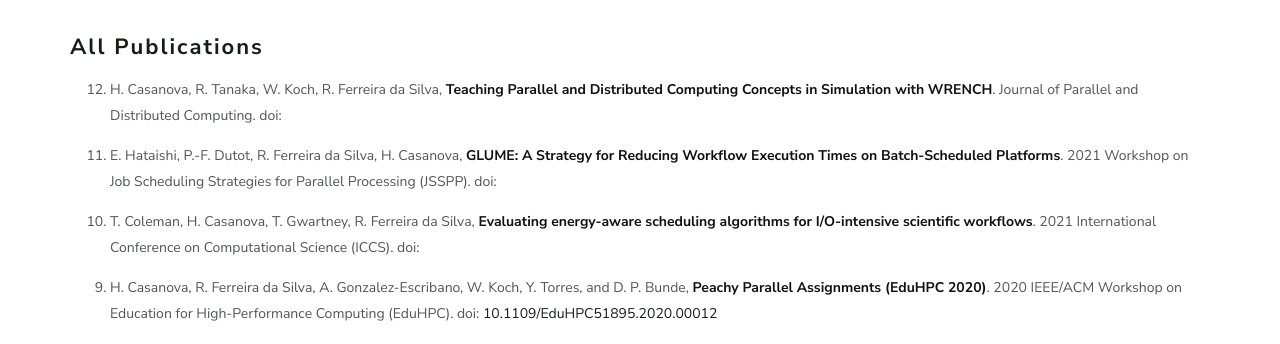
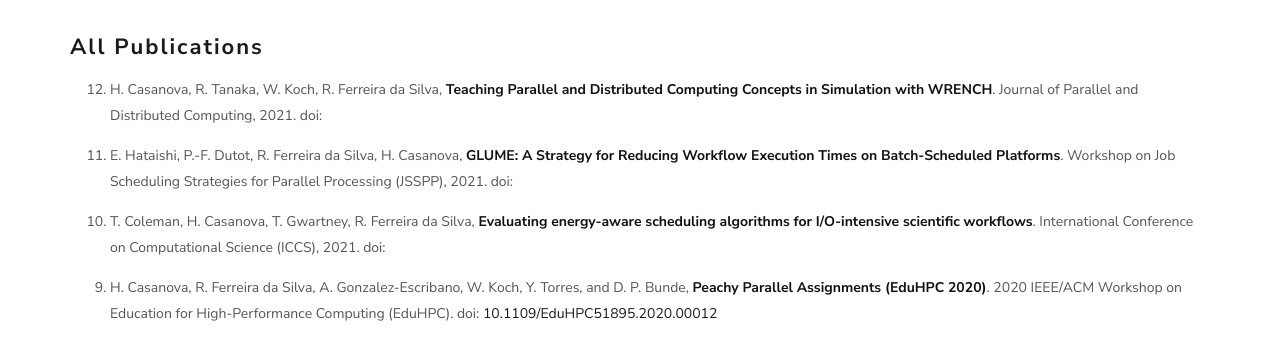
Before and after one commit to wrench-project/wrench-project.github.io, a Jekyll site: the page built from publications.html, in a window 1280 px wide. Shown: the part 924-1268 px from the top of the page. Built offline with Jekyll 4.4.1, drawn with Linux system fonts in a browser that asks for light colours; nearby versions of some CDN libraries; comment, search, counter and statistics services are not loaded.

Commit message:
Update publications.yml

```diff
--- a/_data/publications.yml
+++ b/_data/publications.yml
@@ -1,18 +1,18 @@
 - title: Teaching Parallel and Distributed Computing Concepts in Simulation with WRENCH
   authors: H. Casanova, R. Tanaka, W. Koch, R. Ferreira da Silva
-  description: Journal of Parallel and Distributed Computing
+  description: Journal of Parallel and Distributed Computing, 2021
   doi:
   url:
 
 - title: "GLUME: A Strategy for Reducing Workflow Execution Times on Batch-Scheduled Platforms"
   authors: "E. Hataishi, P.-F. Dutot, R. Ferreira da Silva, H. Casanova"
-  description: "2021 Workshop on Job Scheduling Strategies for Parallel Processing (JSSPP)"
+  description: "Workshop on Job Scheduling Strategies for Parallel Processing (JSSPP), 2021"
   doi: ""
   url: "https://henricasanova.github.io/files/papers/hataishi_jsspp2021.pdf"
 
 - title: "Evaluating energy-aware scheduling algorithms for I/O-intensive scientific workflows"
   authors: "T. Coleman, H. Casanova, T. Gwartney, R. Ferreira da Silva"
-  description: "2021 International Conference on Computational Science (ICCS)"
+  description: "International Conference on Computational Science (ICCS), 2021"
   doi: ""
   url: "https://rafaelsilva.com/files/publications/coleman2021iccs.pdf"
 
```
